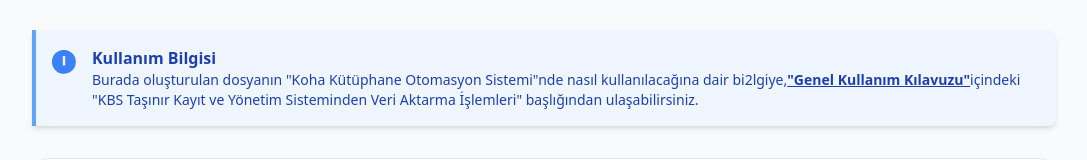
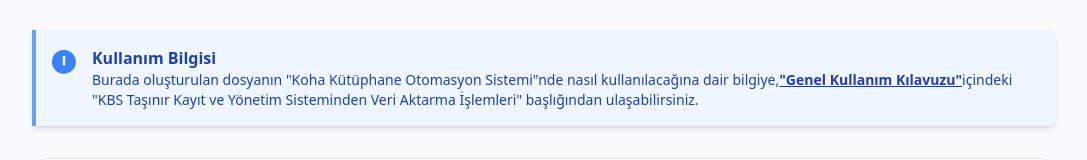
Before and after one commit to ismailkaraca/Koha_icin_Varlik_Fisi_Donusturucu, a React (Vite) app: page / in a window 1280 px wide. Shown: the part 166-326 px from the top of the page, without its empty margins (96-1183 px from the left). Built offline with nearby package versions, Linux system fonts and the light colour scheme.

Commit message:
Update App.jsx

```diff
--- a/src/App.jsx
+++ b/src/App.jsx
@@ -213,15 +213,13 @@ const App = () => {
                             <div>
                                 <p className="font-bold">Kullanım Bilgisi</p>
                                 <p className="text-sm">
-                                    Burada oluşturulan dosyanın "Koha Kütüphane Otomasyon Sistemi"nde nasıl kullanılacağına dair bi2lgiye,
+                                    Burada oluşturulan dosyanın "Koha Kütüphane Otomasyon Sistemi"nde nasıl kullanılacağına dair bilgiye,
                                     <a
                                         href="https://drive.google.com/file/d/1-1lRqTQSUk3dcTwZsMXQi6kXK-kDdEty/view?usp=sharing"
                                         target="_blank"
                                         rel="noopener noreferrer"
                                         className="font-semibold underline hover:text-blue-900"
-                                    >
-                                        "Genel Kullanım Kılavuzu"
-                                    </a>
+                                    >"Genel Kullanım Kılavuzu"</a>
                                     içindeki "KBS Taşınır Kayıt ve Yönetim Sisteminden Veri Aktarma İşlemleri" başlığından ulaşabilirsiniz.
                                 </p>
                             </div>
```
